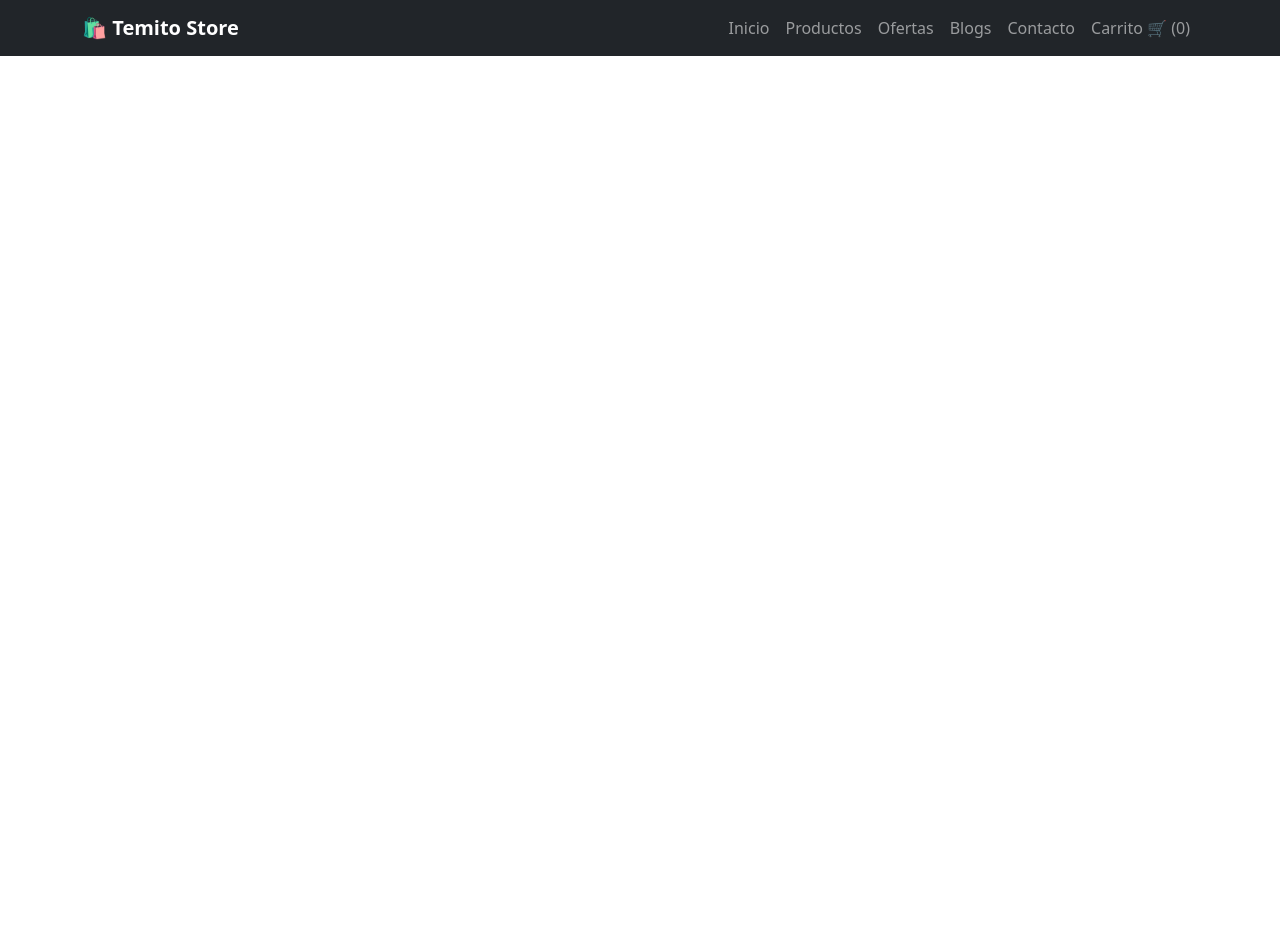
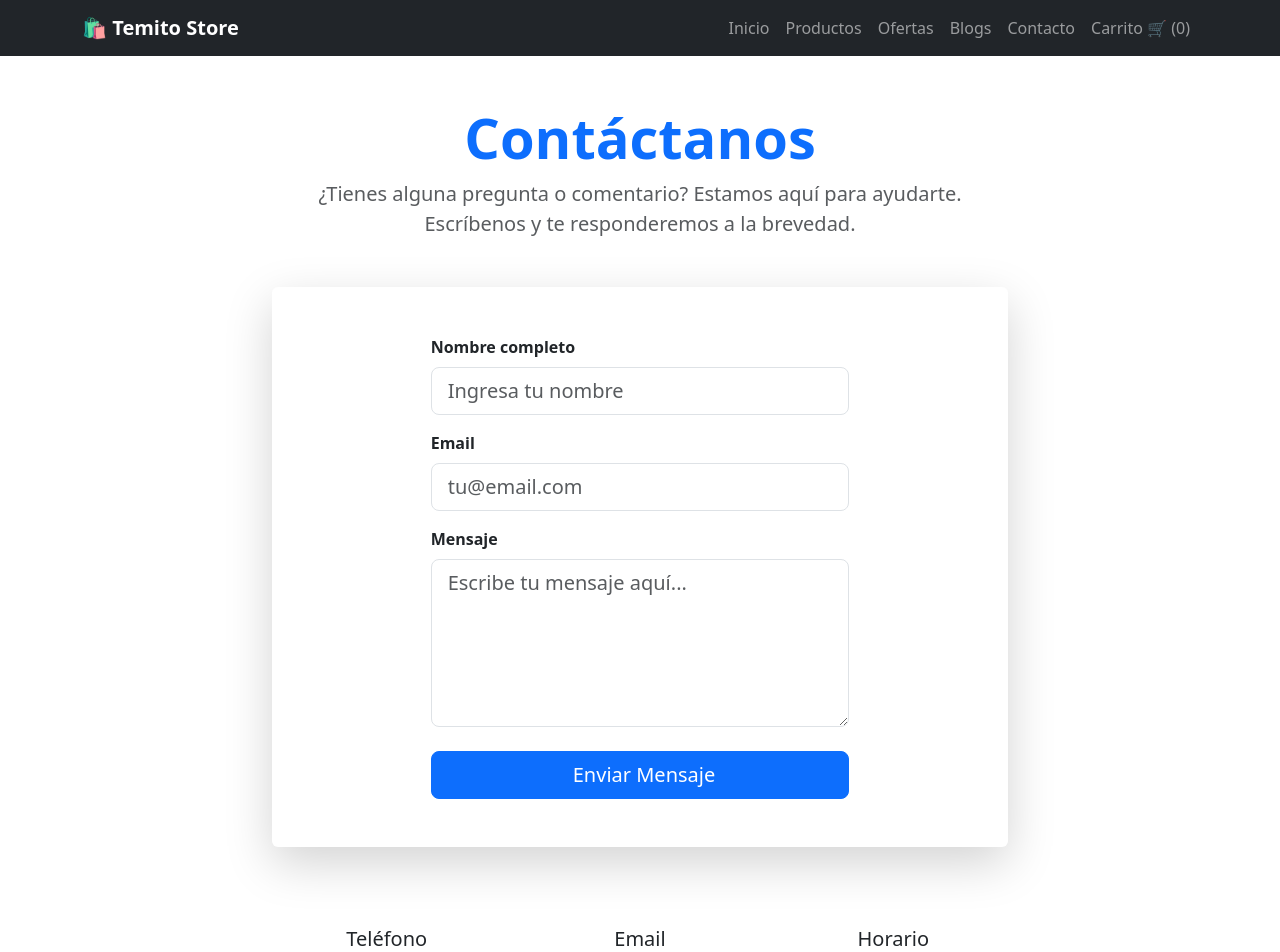
Before and after one commit to MarioGrateronDuoc/TiendaOnline_Fullstack_Prueba2, a React (Vite) app: page /contacto in a window 1280 px wide. Shown: the top 952 px of the page. Before the commit the page ends 800 px from the top, so only its background shows below. Built offline with nearby package versions, Linux system fonts and the light colour scheme; the HTML template or start-up script is replaced by a standard one.

Commit message:
Se agrego contactos con su formulario para poder solicitar alguna queja o informacion

```diff
--- a/src/app.tsx
+++ b/src/app.tsx
@@ -1,7 +1,6 @@
-
 import { BrowserRouter as Router, Routes, Route } from "react-router-dom";
 import NavBar from "./components/NavBar";
-import { Home, Productos, DetallesProductos, blog, DetalleBlog } from "./pages/UserPages";
+import { Home, Productos, DetallesProductos, blog, DetalleBlog, Contacto } from "./pages/UserPages";
 import Carrito from "./pages/UserPages/carrito";
 import Blogs from "./pages/UserPages/blogs";
 
@@ -16,6 +15,7 @@ export default function App() {
         <Route path="/carrito" element={<Carrito />} />
         <Route path="/blogs" element={<Blogs />} />
         <Route path="/blogs/:id" element={<DetalleBlog />} />
+        <Route path="/contacto" element={<Contacto />} />
       </Routes>
     </Router>
   );
--- /dev/null
+++ b/src/components/ContactoForm.tsx
@@ -0,0 +1,87 @@
+import { useState } from 'react';
+import type { IContacto } from '../data/contactosData';
+
+interface Props {
+  onSubmit: (contacto: Omit<IContacto, 'id' | 'fecha'>) => void;
+}
+
+export const ContactoForm: React.FC<Props> = ({ onSubmit }) => {
+  const [formData, setFormData] = useState({
+    nombre: '',
+    email: '',
+    mensaje: ''
+  });
+
+  const handleSubmit = (e: React.FormEvent) => {
+    e.preventDefault();
+    if (formData.nombre && formData.email && formData.mensaje) {
+      onSubmit(formData);
+      setFormData({ nombre: '', email: '', mensaje: '' });
+      alert('✅ Mensaje enviado correctamente');
+    } else {
+      alert('⚠️ Por favor completa todos los campos');
+    }
+  };
+
+  const handleChange = (e: React.ChangeEvent<HTMLInputElement | HTMLTextAreaElement>) => {
+    setFormData(prev => ({
+      ...prev,
+      [e.target.name]: e.target.value
+    }));
+  };
+
+  return (
+    <form onSubmit={handleSubmit}>
+      <div className="mb-3">
+        <label htmlFor="nombre" className="form-label fw-semibold">Nombre completo</label>
+        <input
+          type="text"
+          className="form-control form-control-lg"
+          id="nombre"
+          name="nombre"
+          value={formData.nombre}
+          onChange={handleChange}
+          placeholder="Ingresa tu nombre"
+          required
+        />
+      </div>
+
+      <div className="mb-3">
+        <label htmlFor="email" className="form-label fw-semibold">Email</label>
+        <input
+          type="email"
+          className="form-control form-control-lg"
+          id="email"
+          name="email"
+          value={formData.email}
+          onChange={handleChange}
+          placeholder="tu@email.com"
+          required
+        />
+      </div>
+
+      <div className="mb-4">
+        <label htmlFor="mensaje" className="form-label fw-semibold">Mensaje</label>
+        <textarea
+          className="form-control form-control-lg"
+          id="mensaje"
+          name="mensaje"
+          value={formData.mensaje}
+          onChange={handleChange}
+          placeholder="Escribe tu mensaje aquí..."
+          rows={5}
+          required
+        />
+      </div>
+
+      <div className="d-grid">
+        <button type="submit" className="btn btn-primary btn-lg">
+          <i className="bi bi-send me-2"></i>
+          Enviar Mensaje
+        </button>
+      </div>
+    </form>
+  );
+};
+
+export default ContactoForm;
--- a/src/data/Datablog.ts
+++ b/src/data/Datablog.ts
@@ -1,4 +1,3 @@
-// data/blogData.ts
 export interface Blog {
   id: number;
   title: string;
--- /dev/null
+++ b/src/data/contactosData.ts
@@ -0,0 +1,27 @@
+import { useState } from 'react';
+
+export interface IContacto {
+  id?: number;
+  nombre: string;
+  email: string;
+  mensaje: string;
+  fecha?: string;
+}
+
+export const useContactosData = () => {
+  const [contactos, setContactos] = useState<IContacto[]>([]);
+
+  const agregarContacto = (contacto: Omit<IContacto, 'id' | 'fecha'>) => {
+    const nuevoContacto: IContacto = {
+      ...contacto,
+      id: Date.now(),
+      fecha: new Date().toISOString()
+    };
+    setContactos(prev => [...prev, nuevoContacto]);
+  };
+
+  return {
+    contactos,
+    agregarContacto
+  };
+};
--- a/src/data/data.ts
+++ b/src/data/data.ts
@@ -1,4 +1,3 @@
-
 export interface Producto {
   id: number;
   nombre: string;
--- a/src/helpers/storage.ts
+++ b/src/helpers/storage.ts
@@ -1,4 +1,3 @@
-
 export function saveToStorage(key: string, value: any): void {
   try {
     const data = JSON.stringify(value);
--- /dev/null
+++ b/src/pages/UserPages/Contacto.tsx
@@ -0,0 +1,75 @@
+import { ContactoForm } from '../../components/ContactoForm';
+import { useContactosData } from '../../data/contactosData';
+
+const Contacto = () => {
+  const { contactos, agregarContacto } = useContactosData();
+
+  const handleSubmitContacto = (contactoData: any) => {
+    agregarContacto(contactoData);
+  };
+
+  return (
+    <div className="container mt-5">
+      <div className="row justify-content-center">
+        <div className="col-lg-8">
+          {/* Header */}
+          <div className="text-center mb-5">
+            <h1 className="display-4 fw-bold text-primary">Contáctanos</h1>
+            <p className="lead text-muted">
+              ¿Tienes alguna pregunta o comentario? Estamos aquí para ayudarte.
+              Escríbenos y te responderemos a la brevedad.
+            </p>
+          </div>
+
+          {/* Formulario */}
+          <div className="card shadow-lg border-0">
+            <div className="card-body p-5">
+              <div className="row">
+                <div className="col-lg-8 mx-auto">
+                  <ContactoForm onSubmit={handleSubmitContacto} />
+                </div>
+              </div>
+            </div>
+          </div>
+
+          {/* Información de mensajes */}
+          {contactos.length > 0 && (
+            <div className="mt-4">
+              <div className="alert alert-info d-flex align-items-center">
+                <i className="bi bi-chat-dots me-2"></i>
+                <span className="fw-semibold">Mensajes enviados: {contactos.length}</span>
+              </div>
+            </div>
+          )}
+
+          {/* Información adicional */}
+          <div className="row mt-5">
+            <div className="col-md-4 text-center">
+              <div className="p-3">
+                <i className="bi bi-telephone fs-1 text-primary"></i>
+                <h5 className="mt-3">Teléfono</h5>
+                <p className="text-muted">+58 412-0880088</p>
+              </div>
+            </div>
+            <div className="col-md-4 text-center">
+              <div className="p-3">
+                <i className="bi bi-envelope fs-1 text-primary"></i>
+                <h5 className="mt-3">Email</h5>
+                <p className="text-muted">contacto@tienda.com</p>
+              </div>
+            </div>
+            <div className="col-md-4 text-center">
+              <div className="p-3">
+                <i className="bi bi-clock fs-1 text-primary"></i>
+                <h5 className="mt-3">Horario</h5>
+                <p className="text-muted">Lun-Vie: 9:00 - 18:00</p>
+              </div>
+            </div>
+          </div>
+        </div>
+      </div>
+    </div>
+  );
+};
+
+export default Contacto;
--- a/src/pages/UserPages/DetalleBlog.tsx
+++ b/src/pages/UserPages/DetalleBlog.tsx
@@ -1,5 +1,3 @@
-
-import React from 'react';
 import { Link, useParams, useNavigate } from 'react-router-dom';
 import { getBlogById } from '../../data/Datablog';
 
--- a/src/pages/UserPages/Home.tsx
+++ b/src/pages/UserPages/Home.tsx
@@ -1,4 +1,3 @@
-
 import { getProductos } from "../../data/data";  // Importamos los datos
 import ProductoCard from "../../components/ProductoCard"; // Importamos el componente de tarjeta
 
--- a/src/pages/UserPages/blogs.tsx
+++ b/src/pages/UserPages/blogs.tsx
@@ -1,5 +1,3 @@
-// pages/UserPages/Blogs.tsx
-
 import { Link } from 'react-router-dom';
 import { getAllBlogs } from '../../data/Datablog';
 
--- a/src/pages/UserPages/index.ts
+++ b/src/pages/UserPages/index.ts
@@ -4,3 +4,4 @@ export { default as DetallesProductos} from "./DetallesProductos"
 export { default as carrito} from "./carrito"
 export { default as blog } from "./blogs"
 export { default as DetalleBlog } from "./DetalleBlog";
+export { default as Contacto} from "./Contacto"
```
